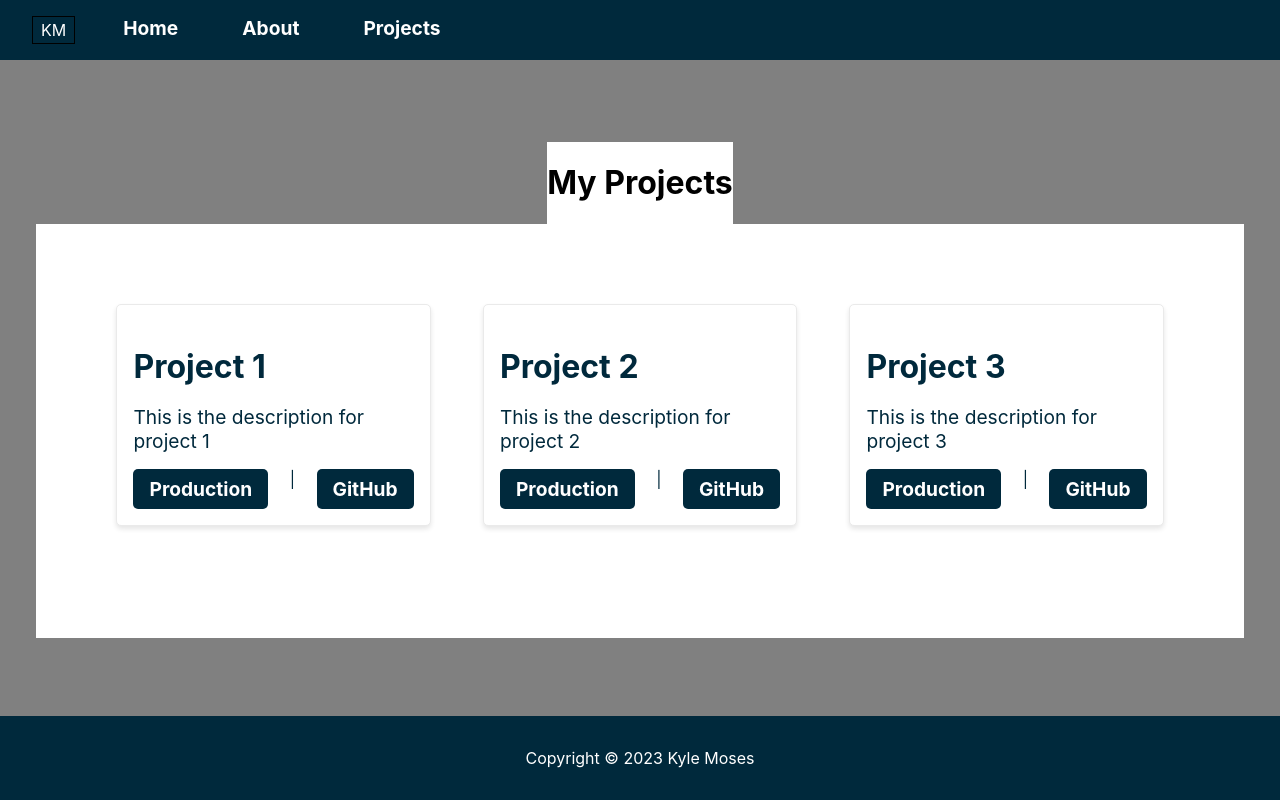
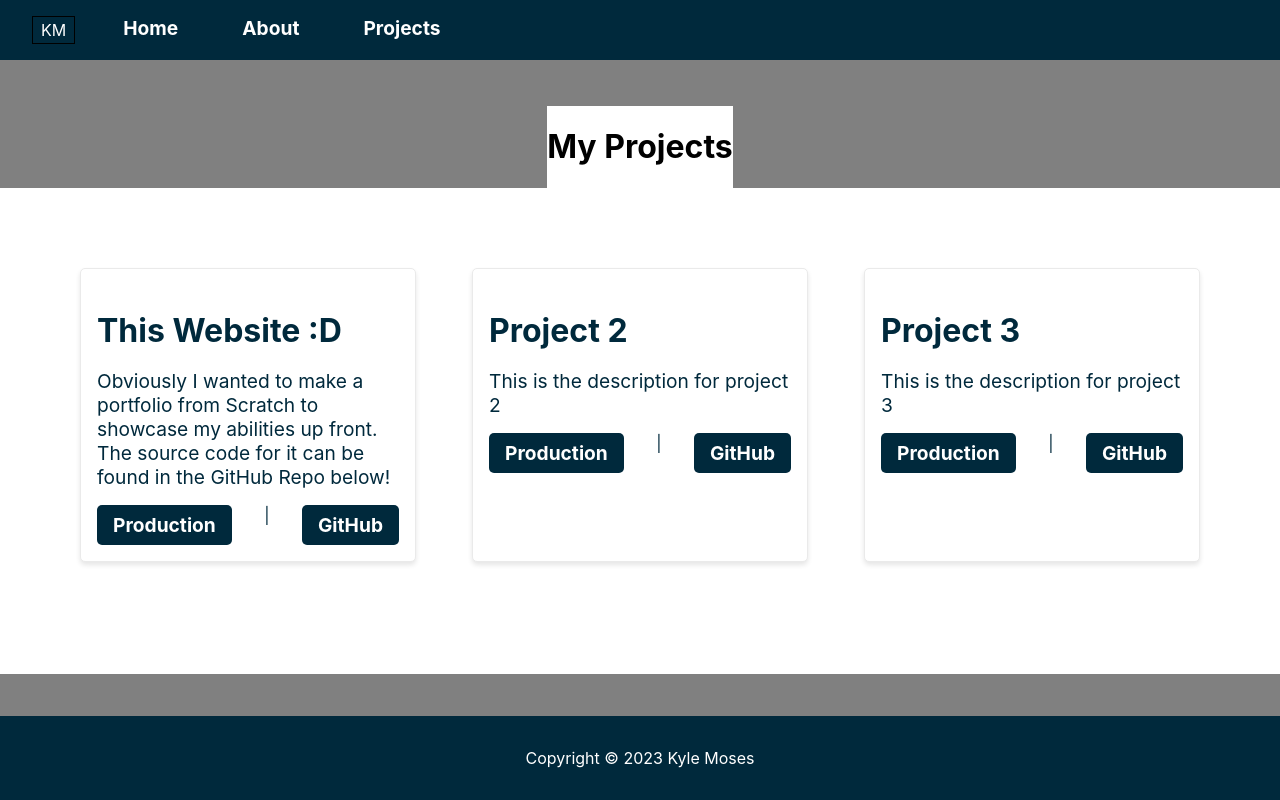
Before and after one commit to thekylemoses/portfolio, a Next.js app: page /projects in a window 1280 px wide. Built offline with nearby package versions, Linux system fonts and the light colour scheme.

Commit message:
Update projects.js

```diff
--- a/pages/projects.js
+++ b/pages/projects.js
@@ -4,10 +4,10 @@ import Menu from '/components/Menu';
 const projects = [
   {
     id: 1,
-    title: 'Project 1',
-    description: 'This is the description for project 1',
-    productionUrl: 'https://www.example.com/project1',
-    githubUrl: 'https://github.com/username/project1'
+    title: 'This Website :D',
+    description: 'Obviously I wanted to make a portfolio from Scratch to showcase my abilities up front. The source code for it can be found in the GitHub Repo below!',
+    productionUrl: 'https://kylemoses.dev',
+    githubUrl: 'https://github.com/thekylemoses/portfolio'
   },
   {
     id: 2,
```
